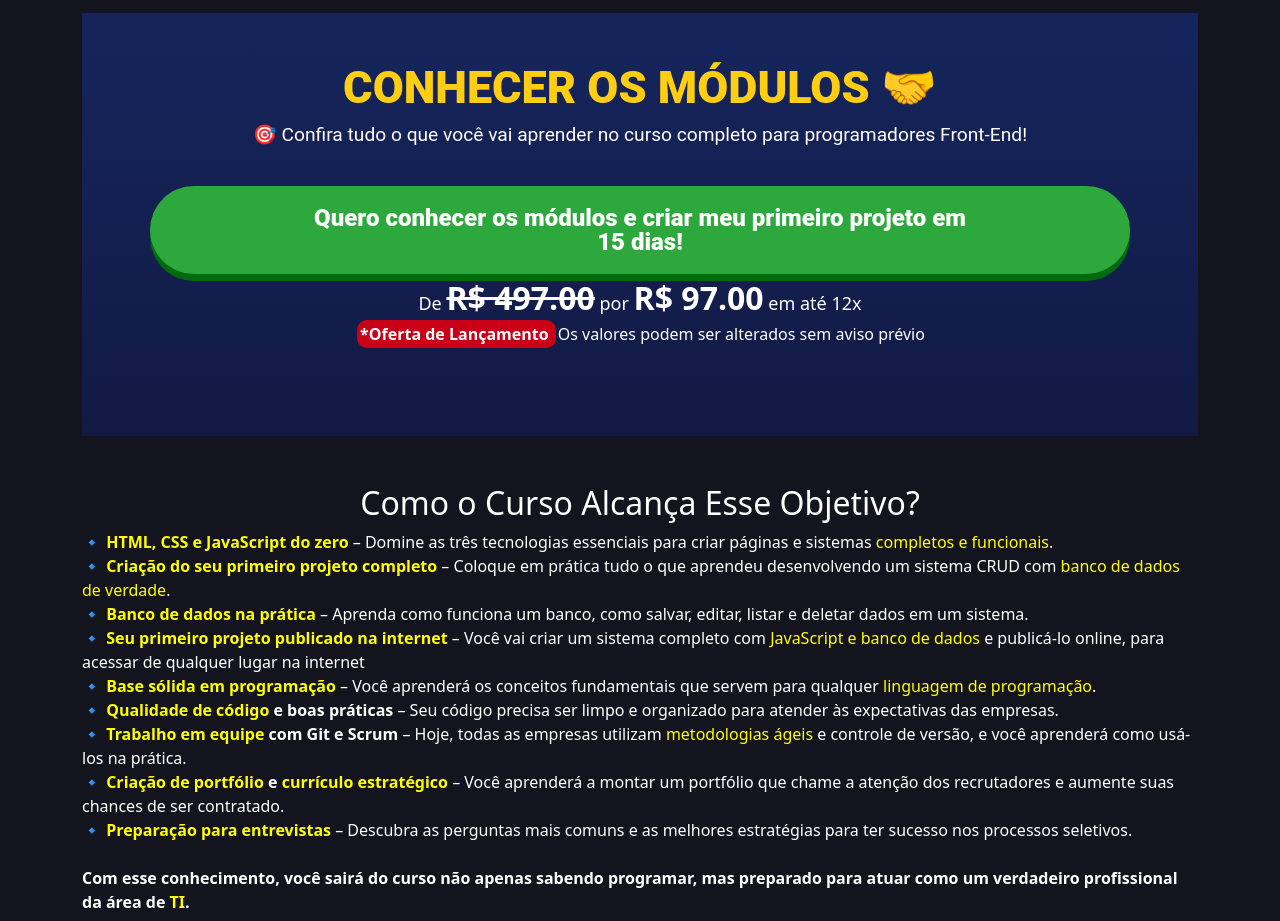
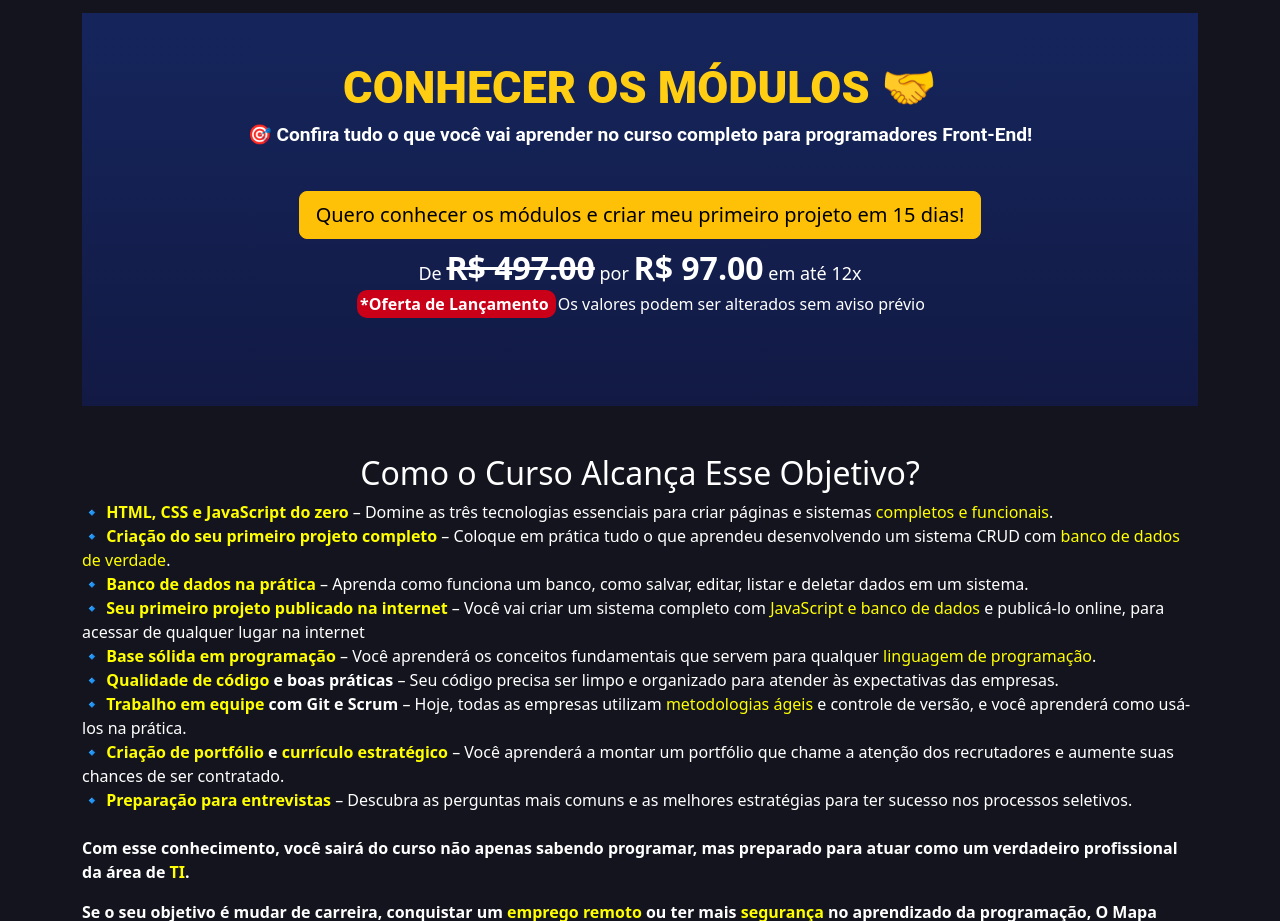
Before and after one commit to Carlos-Alexandre-Leutz/o-mapa-do-desenvolvedor-de-alta-performance, a website: page index.html in a window 1280 px wide. Shown: the part 1691-2612 px from the top of the page. Drawn offline with nearby package versions, Linux system fonts and the light colour scheme; no server answers.

Commit message:
hotfix: trocando botão do modulo pq não estava aparecendo

```diff
--- a/index.html
+++ b/index.html
@@ -442,40 +442,31 @@
                   <div class="elementor-image-box-content">
                     <h3 id="vamosNessa" class="elementor-image-box-title">CONHECER OS MÓDULOS 🤝</h3>
                     <p class="elementor-image-box-description">
+                      <strong>
                         🎯 Confira tudo o que você vai aprender no curso completo para programadores Front-End!
-                    </p>
-                  </div>
-                </div>
-              </div>
-            </div>
-            <div
-              class="elementor-element elementor-element-364a751 elementor-mobile-align-center elementor-widget-mobile__width-initial atrasado elementor-widget elementor-widget-button"
-            >
-              <div class="elementor-widget-container">
-                <div
-                  class="elementor-button-wrapper"
+                      </strong>
+                    </p>
+                  </div>
+                </div>
+              </div>
+            </div>
+            <div
             onclick="editarRegistro('CONHECER OS MÓDULOS')"
             >
-                  <div
-                    onclick="editarRegistro('Abaixo do vídeo')"
-                    class="elementor-element elementor-element-6655043a elementor-mobile-align-center elementor-widget-mobile__width-initial elementor-widget elementor-widget-button"
-                  >
               <a
-                      class="elementor-button elementor-button-link elementor-size-lg"
                 target="_blank"
                 href="https://go.hotmart.com/B95460619U?dp=1"
               >
+                <button type="button" class="btn btn-warning btn-lg">
                   Quero conhecer os módulos e criar meu primeiro projeto em 15 dias!
+                </button>
               </a>
-                  </div>
               <div id="promocaoTexto">
                 De <strong><del>R$ 497.00</del></strong> por <strong>R$ 97.00</strong> em até 12x
               </div>
               <div class="lancamento">
                 <strong>*Oferta de Lançamento </strong> Os valores podem ser
                 alterados sem aviso prévio
-                  </div>
-                </div>
               </div>
             </div>
           </div>
```
Lines whose indentation alone changed are shown as unchanged.
